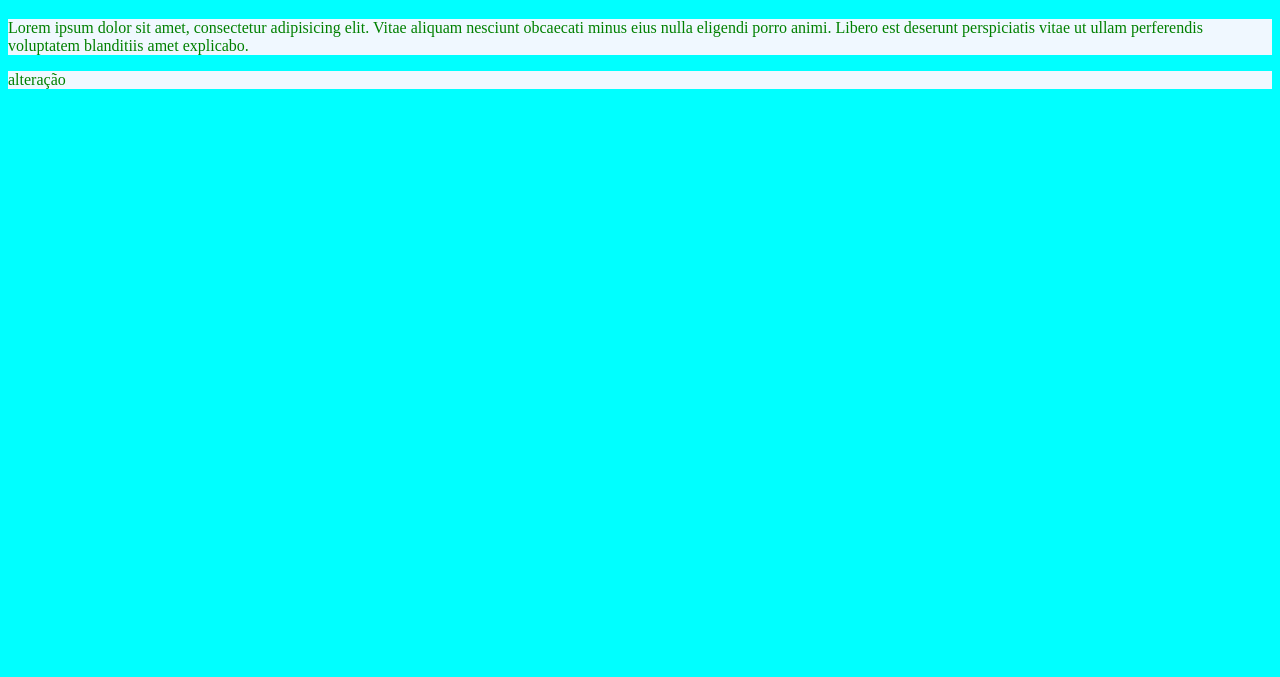
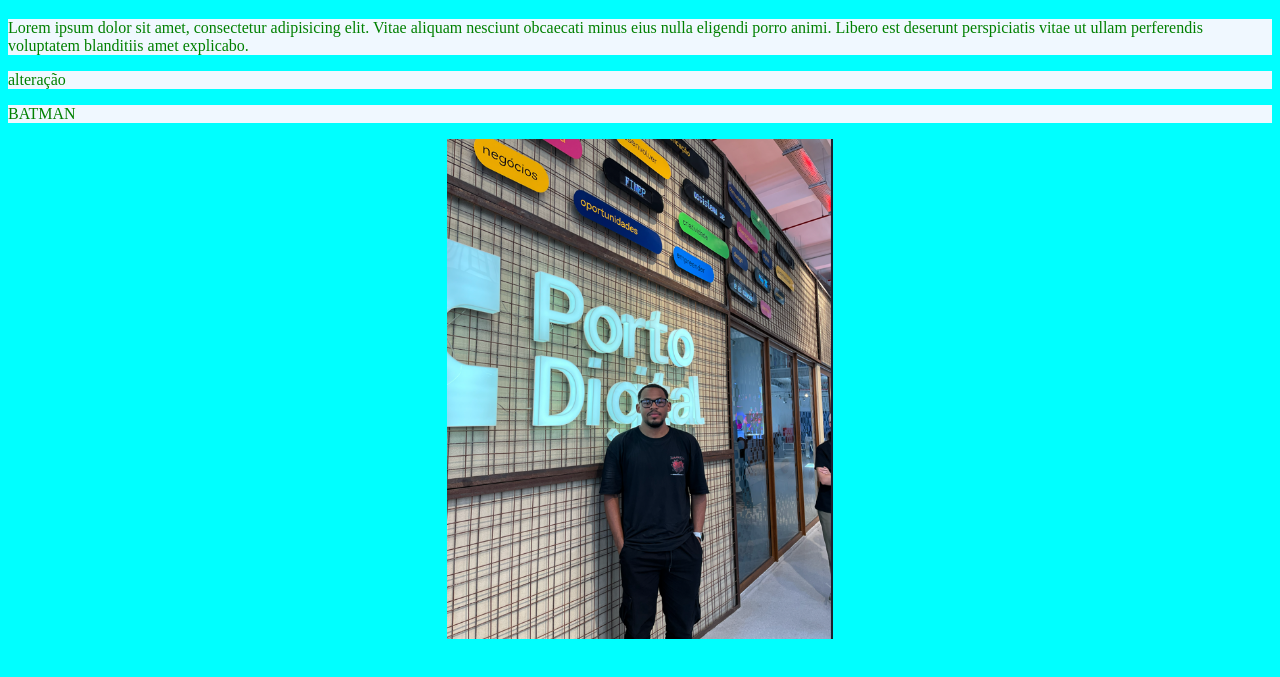
Before and after one commit to bruninn081/Usando-git, a plain HTML site: page index.html in a window 1280 px wide. Shown: the part 61-738 px from the top of the page. Drawn offline with Linux system fonts and the light colour scheme.

Commit message:
Inclusão de imagem

```diff
--- a/index.html
+++ b/index.html
@@ -11,5 +11,9 @@
     <p>Lorem ipsum dolor sit amet, consectetur adipisicing elit. Vitae aliquam nesciunt obcaecati minus eius nulla eligendi porro animi. Libero est deserunt perspiciatis vitae ut ullam perferendis voluptatem blanditiis amet explicabo.</p>
 
     <p>alteração</p>
+
+    <p>BATMAN</p>
+    <img src="imagens/Captura de tela 2026-11-18 195356.png" alt="gostoso" height="500px">
+
 </body>
 </html>
--- a/style.css
+++ b/style.css
@@ -10,3 +10,8 @@ p {
     color: green;
     background-color: aliceblue;
 }
+
+img {
+    display: flex;
+    margin: auto;
+}
```
Also changed, not shown: imagens/Captura de tela 2026-11-18 195356.png (added).
